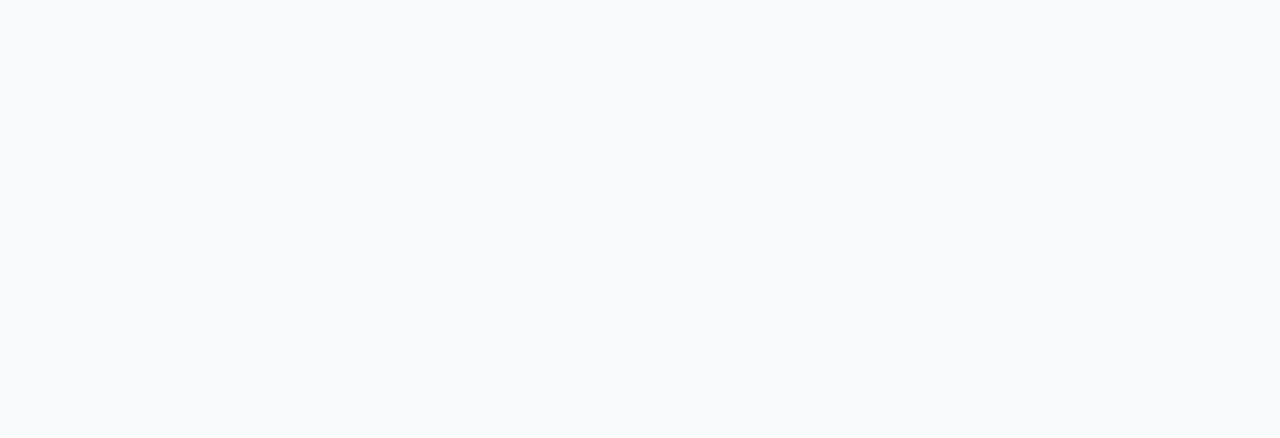
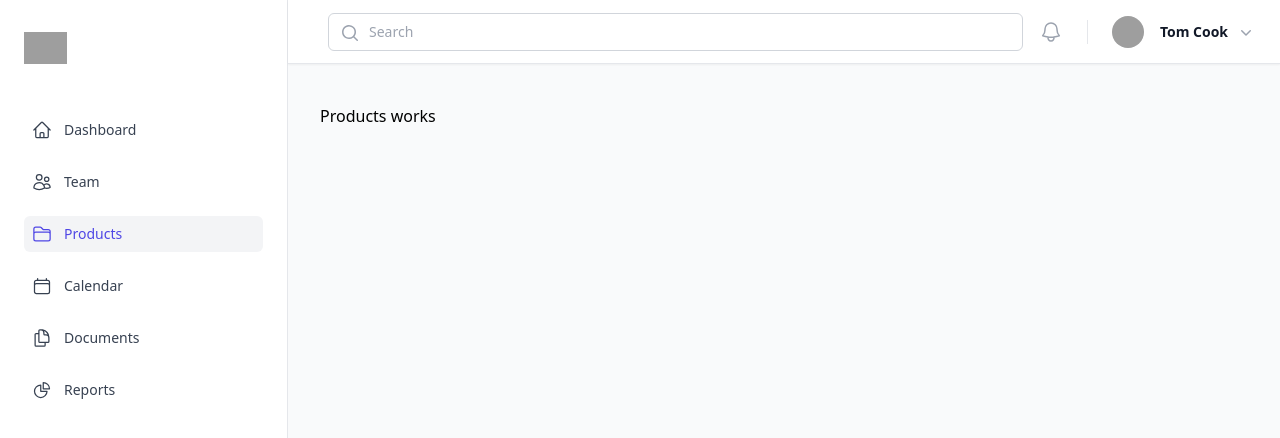
Before and after one commit to sam002696/ecommerce, a React (Vite) app in the folder ecom-frontend/: page /products in a window 1280 px wide. Before the commit this address had no page. Shown: the top 438 px of the page. Built offline with nearby package versions, Linux system fonts and the light colour scheme; grey boxes are pictures that could not be loaded.

Commit message:
admin product route initialization done

```diff
--- a/ecom-frontend/src/App.jsx
+++ b/ecom-frontend/src/App.jsx
@@ -1,7 +1,7 @@
 import { BrowserRouter as Router, Routes, Route } from "react-router";
 import { Suspense } from "react";
 import Loader from "./components/common/Loader";
-import Authroutes from "./routes/AuthRoutes";
+import AppRoutes from "./routes";
 
 const App = () => {
   return (
@@ -10,7 +10,7 @@ const App = () => {
       <Suspense fallback={<Loader />}>
         <Routes>
           {/* Rendering routes and their children */}
-          {Authroutes.map(({ path, element, children }, index) => (
+          {AppRoutes.map(({ path, element, children }, index) => (
             <Route key={index} path={path} element={element}>
               {children?.map(({ path, element }, subIndex) => (
                 <Route key={subIndex} path={path} element={element} />
--- a/ecom-frontend/src/layouts/AdminLayout/Sidebar.jsx
+++ b/ecom-frontend/src/layouts/AdminLayout/Sidebar.jsx
@@ -1,5 +1,5 @@
-// src/layouts/AdminLayout/Sidebar.jsx
 import { useState } from "react";
+import { Link, useLocation } from "react-router";
 import {
   Dialog,
   DialogPanel,
@@ -13,14 +13,24 @@ import {
   CalendarIcon,
   DocumentDuplicateIcon,
   ChartPieIcon,
-  Cog6ToothIcon,
+  // Cog6ToothIcon,
   XMarkIcon,
 } from "@heroicons/react/24/outline";
 
 const navigation = [
-  { name: "Dashboard", href: "/admin", icon: HomeIcon, current: true },
-  { name: "Team", href: "#", icon: UsersIcon, current: false },
-  { name: "Projects", href: "#", icon: FolderIcon, current: false },
+  { name: "Dashboard", href: "/dashboard", icon: HomeIcon, current: false },
+  {
+    name: "Team",
+    href: "/team",
+    icon: UsersIcon,
+    current: false,
+  },
+  {
+    name: "Products",
+    href: "/products",
+    icon: FolderIcon,
+    current: false,
+  },
   { name: "Calendar", href: "#", icon: CalendarIcon, current: false },
   { name: "Documents", href: "#", icon: DocumentDuplicateIcon, current: false },
   { name: "Reports", href: "#", icon: ChartPieIcon, current: false },
@@ -31,6 +41,7 @@ function classNames(...classes) {
 }
 
 export default function Sidebar() {
+  const location = useLocation();
   const [sidebarOpen, setSidebarOpen] = useState(false);
 
   return (
@@ -54,11 +65,12 @@ export default function Sidebar() {
             </TransitionChild>
             <nav className="flex flex-col space-y-4">
               {navigation.map((item) => (
-                <a
+                <Link
                   key={item.name}
-                  href={item.href}
+                  to={item.href}
                   className={classNames(
-                    item.current
+                    location.pathname === item.href ||
+                      location.pathname.startsWith(`${item.href}/`)
                       ? "bg-gray-100 text-indigo-600"
                       : "text-gray-700 hover:text-indigo-600 hover:bg-gray-50",
                     "flex items-center gap-3 p-2 rounded-md text-sm font-medium"
@@ -66,7 +78,7 @@ export default function Sidebar() {
                 >
                   <item.icon className="h-5 w-5" />
                   {item.name}
-                </a>
+                </Link>
               ))}
             </nav>
           </DialogPanel>
@@ -84,11 +96,13 @@ export default function Sidebar() {
         </div>
         <nav className="mt-8 flex flex-col gap-4">
           {navigation.map((item) => (
-            <a
+            <Link
               key={item.name}
-              href={item.href}
+              to={item.href}
+              onClick={() => setSidebarOpen(false)}
               className={classNames(
-                item.current
+                location.pathname === item.href ||
+                  location.pathname.startsWith(`${item.href}/`)
                   ? "bg-gray-100 text-indigo-600"
                   : "text-gray-700 hover:text-indigo-600 hover:bg-gray-50",
                 "flex items-center gap-3 p-2 rounded-md text-sm font-medium"
@@ -96,7 +110,7 @@ export default function Sidebar() {
             >
               <item.icon className="h-5 w-5" />
               {item.name}
-            </a>
+            </Link>
           ))}
         </nav>
       </aside>
--- /dev/null
+++ b/ecom-frontend/src/pages/admin/Products/ProductLayout.jsx
@@ -0,0 +1,12 @@
+import { Outlet } from "react-router";
+import AdminLayout from "../../../layouts/AdminLayout/AdminLayout";
+
+const ProductLayout = () => {
+  return (
+    <AdminLayout>
+      <Outlet />
+    </AdminLayout>
+  );
+};
+
+export default ProductLayout;
--- a/ecom-frontend/src/pages/admin/Products/Products.jsx
+++ b/ecom-frontend/src/pages/admin/Products/Products.jsx
@@ -0,0 +1,7 @@
+import React from "react";
+
+const Products = () => {
+  return <div>Products works</div>;
+};
+
+export default Products;
--- a/ecom-frontend/src/routes/AdminRoutes.jsx
+++ b/ecom-frontend/src/routes/AdminRoutes.jsx
@@ -1,7 +1,25 @@
-// import { lazy } from "react";
-// import { Navigate } from "react-router";
+import { lazy } from "react";
+const AdminDashboard = lazy(() => import("../pages/admin/Dashboard/Dashboard"));
 
-// Defining routes
-const routes = [];
+const Products = lazy(() => import("../pages/admin/Products/Products"));
+const ProductLayout = lazy(() =>
+  import("../pages/admin/Products/ProductLayout")
+);
 
-export default routes;
+const AdminRoutes = [
+  {
+    path: "/dashboard",
+    element: <AdminDashboard />,
+  },
+  {
+    path: "/products",
+    element: <ProductLayout />,
+    children: [
+      { path: "/products", element: <Products /> },
+      //   { path: "create", element: <CreateProduct /> },
+      //   { path: ":id/edit", element: <EditProduct /> },
+    ],
+  },
+];
+
+export default AdminRoutes;
--- a/ecom-frontend/src/routes/AuthRoutes.jsx
+++ b/ecom-frontend/src/routes/AuthRoutes.jsx
@@ -3,7 +3,6 @@ import { Navigate } from "react-router";
 
 const Login = lazy(() => import("../pages/Auth/Login/Login"));
 const Register = lazy(() => import("../pages/Auth/Register/Register"));
-const AdminDashboard = lazy(() => import("../pages/admin/Dashboard/Dashboard"));
 
 // Defining routes
 const Authroutes = [
@@ -16,10 +15,6 @@ const Authroutes = [
     path: "/register",
     element: <Register />,
   },
-  {
-    path: "/dashboard",
-    element: <AdminDashboard />,
-  },
   //   {
   //     path: "*",
   //     element: <NotFound />,
--- /dev/null
+++ b/ecom-frontend/src/routes/index.js
@@ -0,0 +1,6 @@
+import AuthRoutes from "./AuthRoutes";
+import AdminRoutes from "./AdminRoutes";
+
+const AppRoutes = [...AuthRoutes, ...AdminRoutes];
+
+export default AppRoutes;
```
